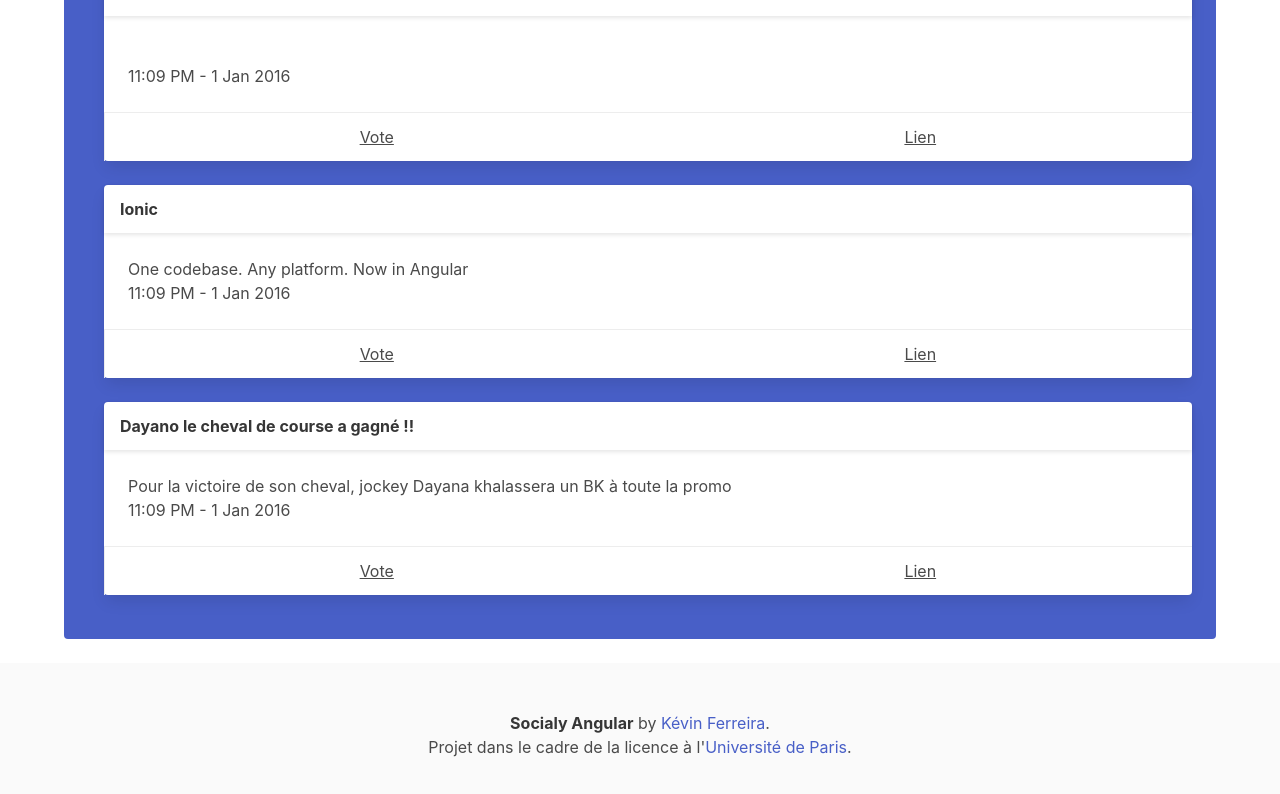
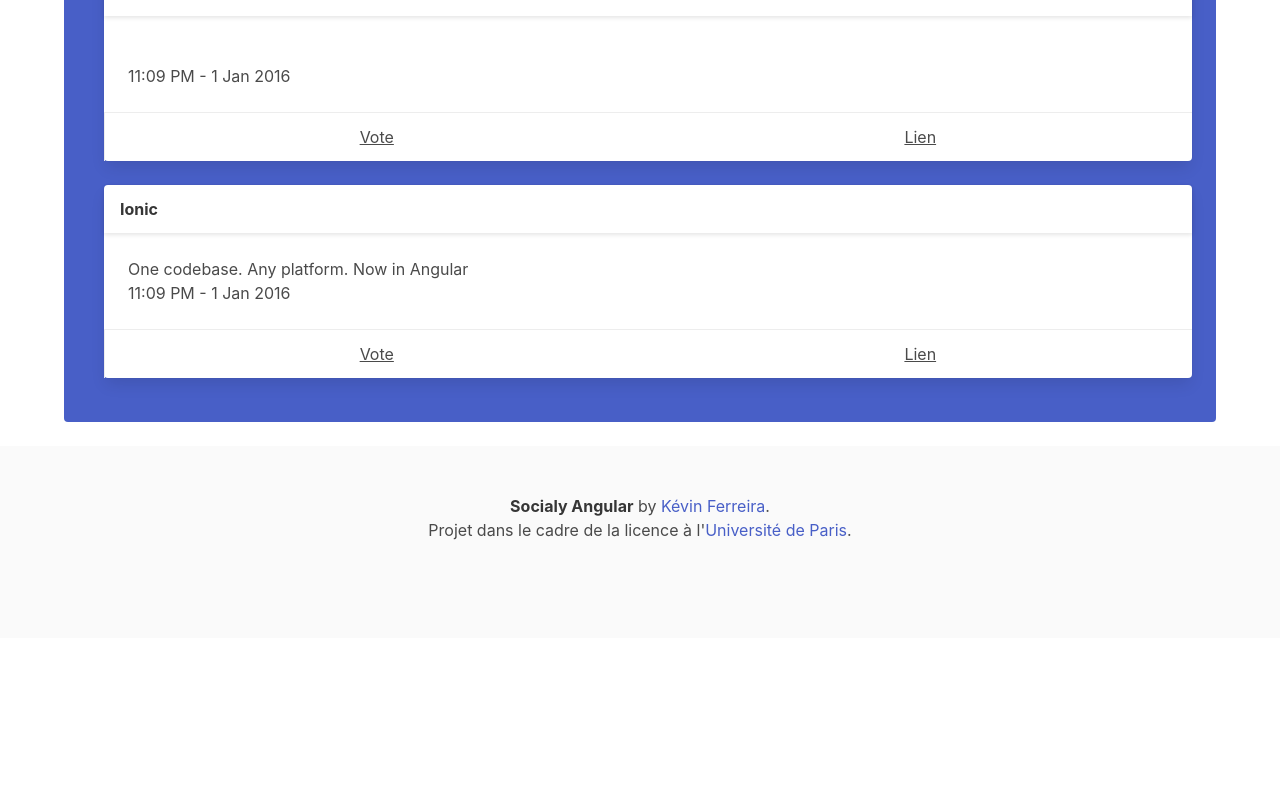
Before and after one commit to kevin-fer/SocialNetworkProject_LPERP_FERREIRA, an Angular app: page / in a window 1280 px wide. Shown: the part 1254-2048 px from the top of the page. After the commit the page ends 1892 px from the top, so only its background shows below. Built offline with nearby package versions, Linux system fonts and the light colour scheme.

Commit message:
Validators required added

```diff
--- a/src/app/@shared/mock.ts
+++ b/src/app/@shared/mock.ts
@@ -43,12 +43,5 @@ export const POSTS: Post[] = [
     link: "https://ionicframework.com/",
     description: "One codebase. Any platform. Now in Angular",
     icon: null
-  },
-  {
-    id: IdGeneratorUtils.uuidv4(),
-    title: "Dayano le cheval de course a gagné !!",
-    link: "https://equitationensamusant.com/",
-    description: "Pour la victoire de son cheval, jockey Dayana khalassera un BK à toute la promo",
-    icon: null
   }
 ];
--- a/src/app/add/add.component.ts
+++ b/src/app/add/add.component.ts
@@ -1,5 +1,5 @@
 import { Component, EventEmitter, OnInit, Output } from '@angular/core';
-import { FormGroup, FormControl } from '@angular/forms';
+import { FormGroup, FormControl, Validators } from '@angular/forms';
 import { Post } from './../@shared/models/post';
 
 @Component({
@@ -14,8 +14,8 @@ export class AddComponent implements OnInit {
  // value2transfert: Post;
 
   postForm = new FormGroup({
-    title: new FormControl(''),
-    description: new FormControl(''),
+    title: new FormControl('', Validators.required),
+    description: new FormControl('', Validators.required),
     link: new FormControl('')
   });
 
--- a/src/app/list/list.component.html
+++ b/src/app/list/list.component.html
@@ -1,9 +1,9 @@
 <!-- Afficher avec une boucle *ngFor une liste de composant Post (PostComponent) -->
 <div class="container is-vertical">
   <div class="notification is-link">
+    <h1 class="title has-text-centered is-uppercase">Socialy Angular</h1>
+    <progress class="progress is-large is-primary" max="100">70%</progress>
 
-    <progress class="progress is-large is-primary" max="100">70%</progress>
-    <h1 class="title has-text-centered is-uppercase">Socialy Angular</h1>
     <h4 class="title is-4">Ajouter un Post</h4>
     <app-add (newItemEvent)="addItem($event)"></app-add>
     <h4 class="title is-4">Les Posts</h4>
```
